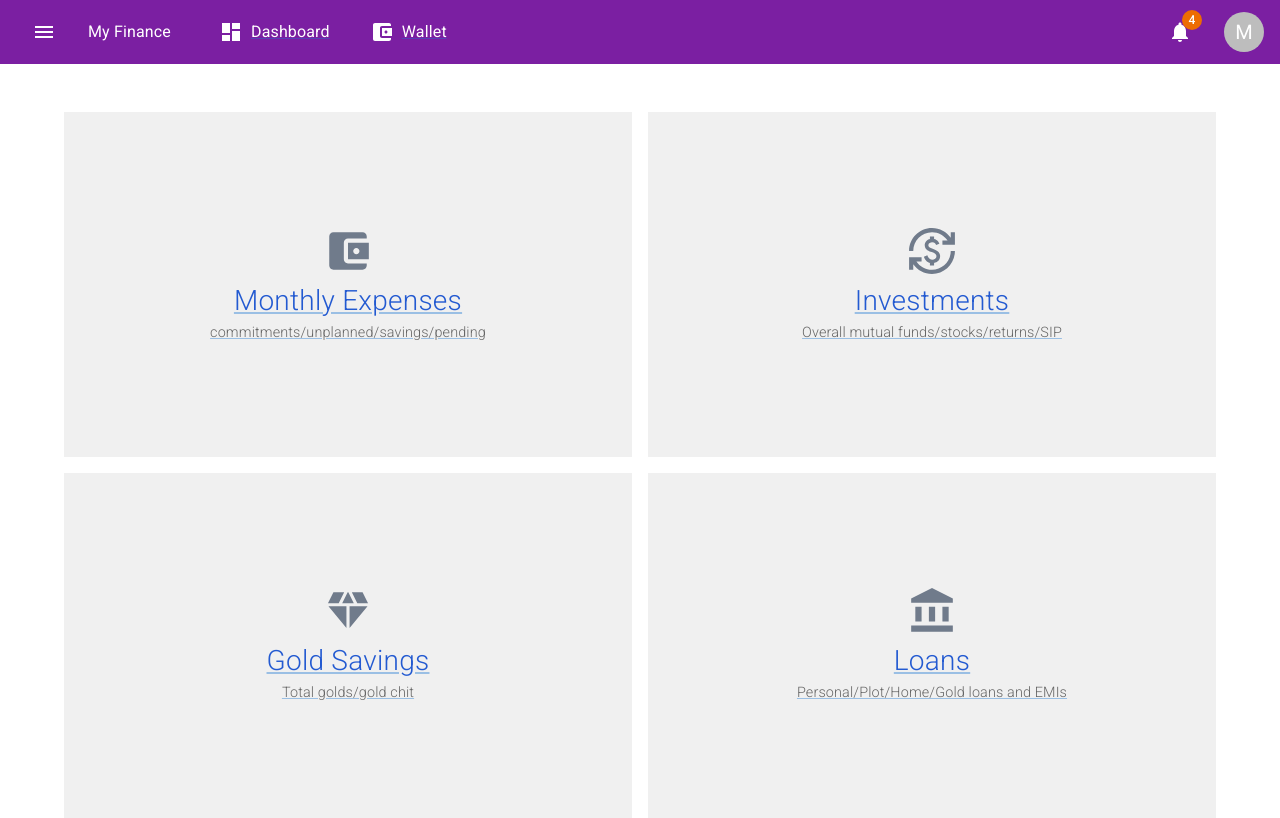
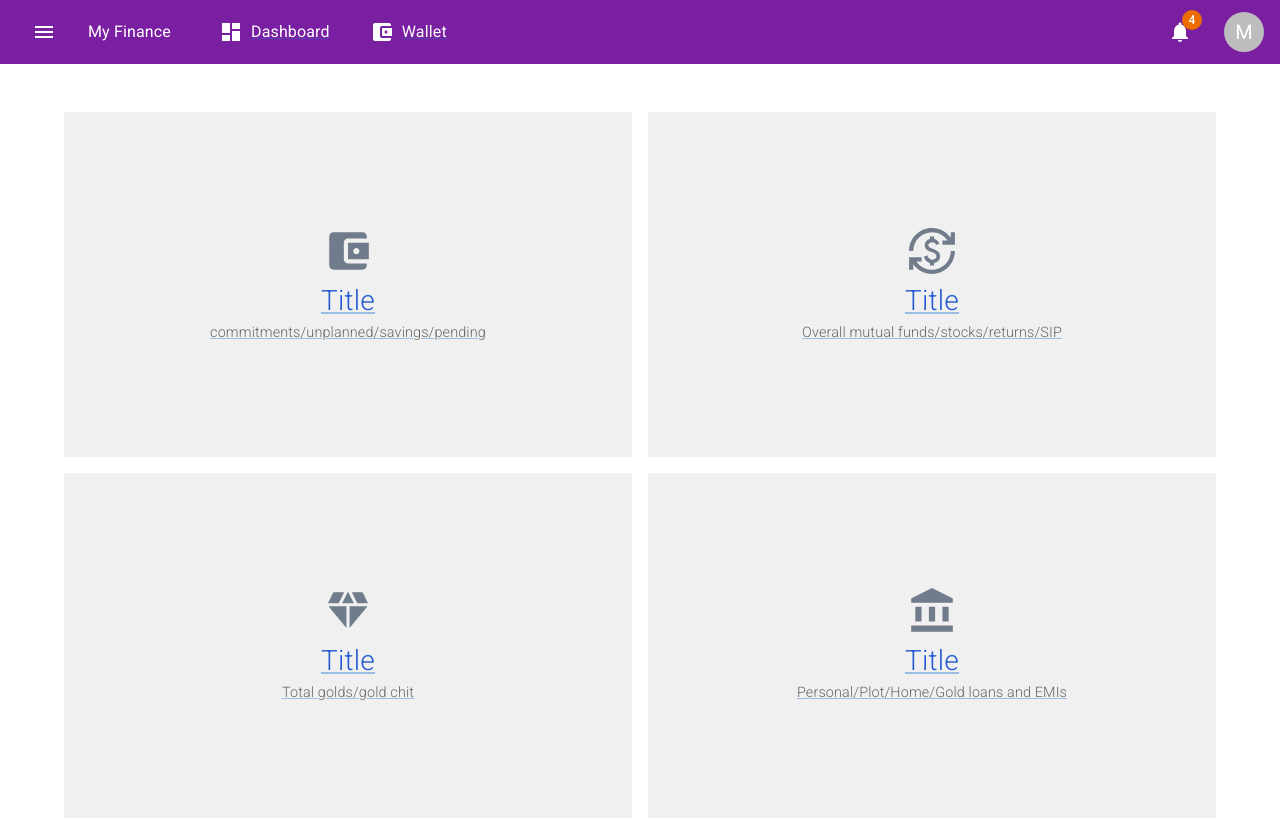
Before and after one commit to cra2ycoder/my-finance, a Next.js app: page /dashboard in a window 1280 px wide. Built offline with nearby package versions, Linux system fonts and the light colour scheme.

Commit message:
title to name change

```diff
--- a/components/DashboardGrid/DashboardGrid.tsx
+++ b/components/DashboardGrid/DashboardGrid.tsx
@@ -17,7 +17,7 @@ function DashboardGridItem(props: any) {
         <Typography
           sx={{ color: '#235ad1', fontSize: '3.5vh', fontWeight: 100 }}
         >
-          {props.title || 'Title'}
+          {props.name || 'Title'}
         </Typography>
         <Typography
           sx={{
```
